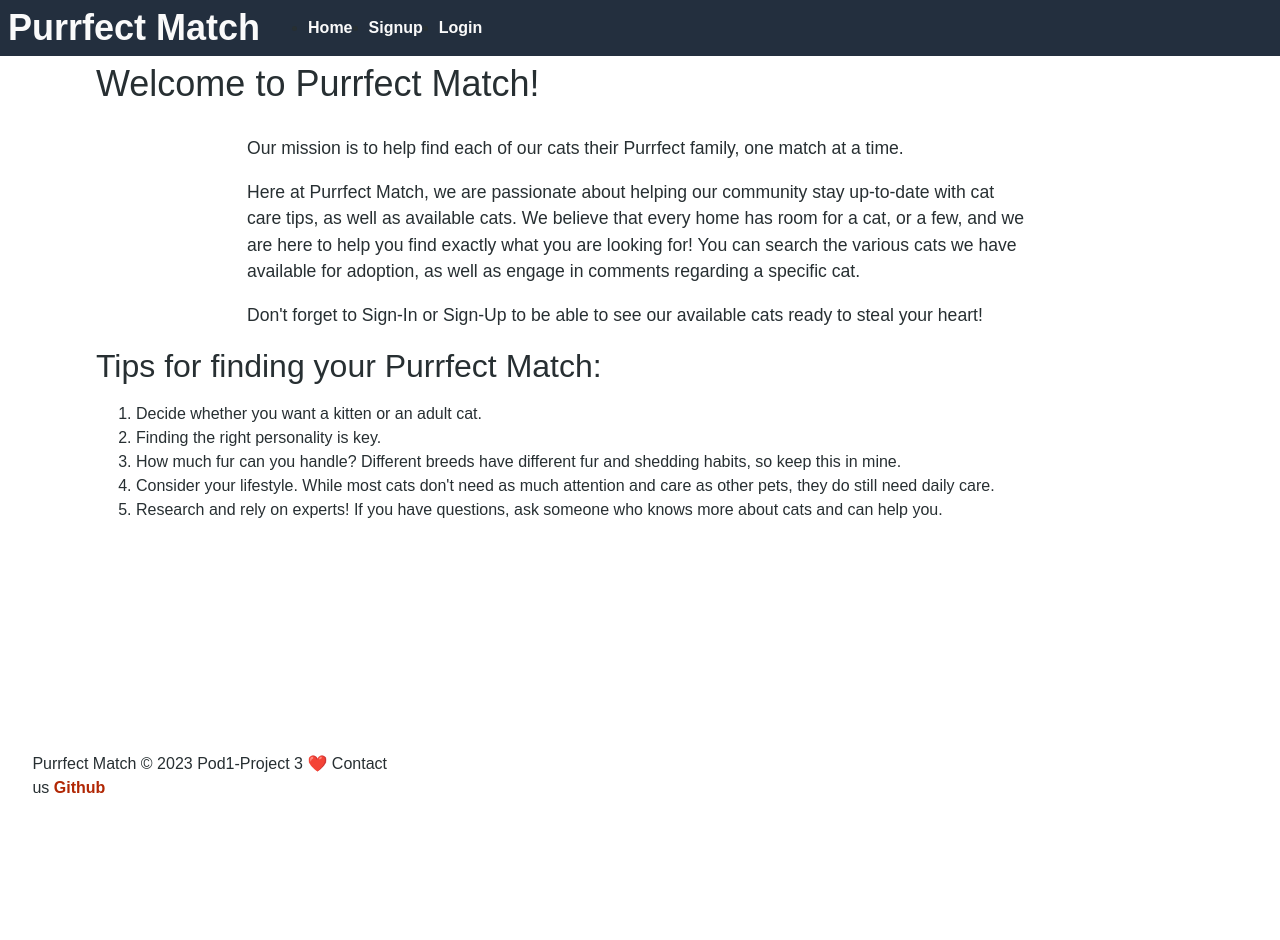
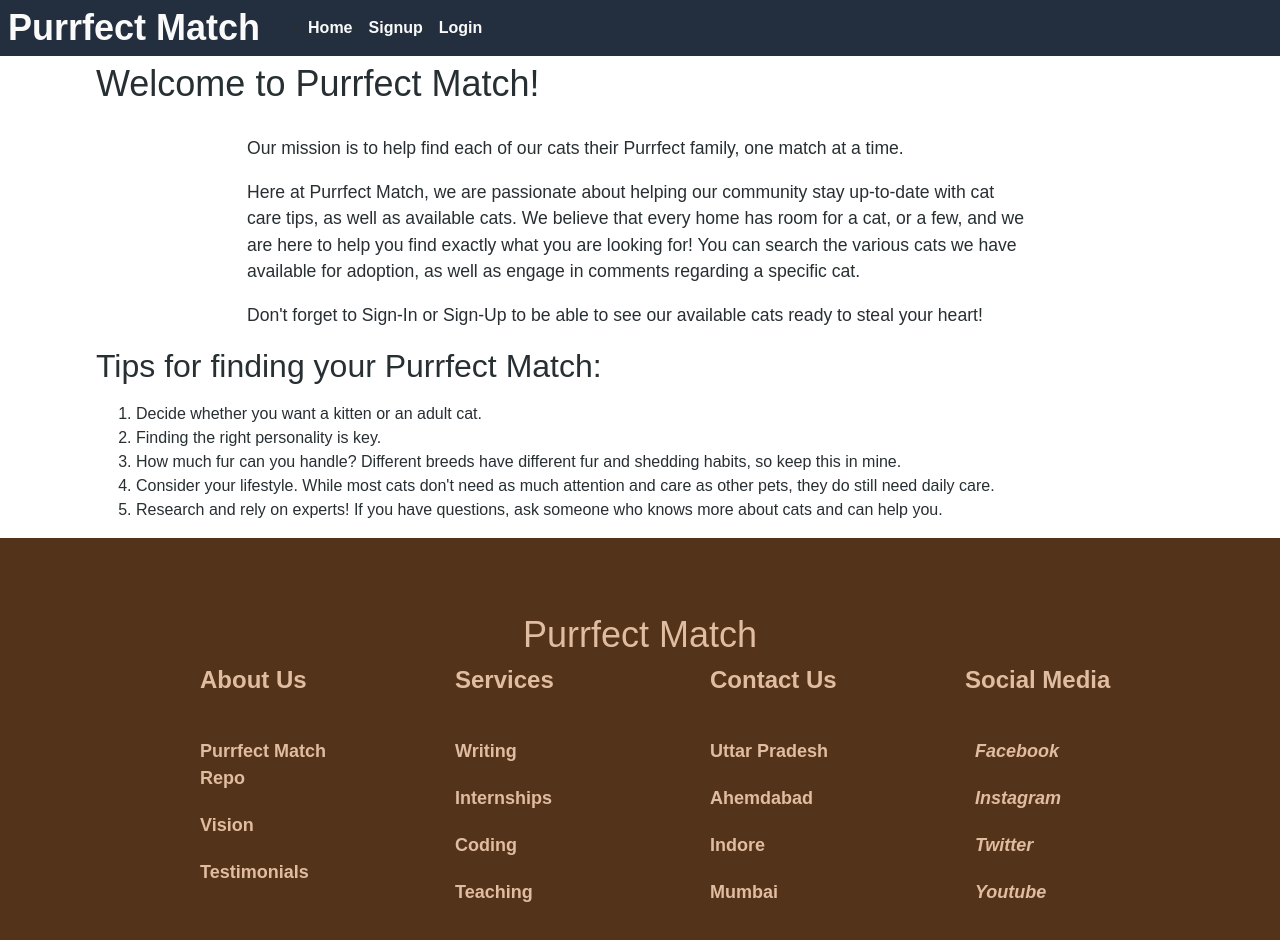
Before and after one commit to Kayla-Sullens/Purrfect-Match, a React (Vite) app in the folder client/: page / in a window 1280 px wide. Shown: the top 940 px of the page. Before the commit the page ends 800 px from the top, so only its background shows below. Built offline with nearby package versions, Linux system fonts and the light colour scheme.

Commit message:
Updated footer styling

```diff
--- a/client/src/App.jsx
+++ b/client/src/App.jsx
@@ -36,8 +36,8 @@ const App = () => {
       <div>
         <StoreProvider>
           <NavBar />
+          <Outlet />
           <Footer />
-          <Outlet />
         </StoreProvider>
       </div>
     </ApolloProvider>
--- a/client/src/components/Footer.jsx
+++ b/client/src/components/Footer.jsx
@@ -1,23 +1,119 @@
-import React from 'react'
+import React from "react";
+import {
+    Box,
+    FooterContainer,
+    Row,
+    Column,
+    FooterLink,
+    Heading,
+} from "./FooterStyles";
 
 const Footer = () => {
     return (
-        <div
-        className="d-flex w-100 justify-content-center"
-        style={{
-            position: 'absolute',
-            left: '0',
-            bottom: '0'
-            }}>
-        <footer className="footer mt-auto py-3 bg-light">
-            <div className="container">
-                <span className="text-muted">Purrfect Match © 2023 Pod1-Project 3 ❤️ </span>
-                <span className="text-muted">Contact us <a href='https://github.com/Kayla-Sullens/Purrfect-Match.git'>Github</a></span>
-            </div>
-        </footer>
-    </div>
-
-    )
-}
-
-export default Footer
+        <Box>
+            <h1
+                style={{
+                    color: "#e0bca0",
+                    textAlign: "center",
+                    marginTop: "10px",
+                }}
+            >
+                Purrfect Match
+            </h1>
+            <FooterContainer>
+                <Row>
+                    <Column>
+                        <Heading>About Us</Heading>
+                        <FooterLink href="https://github.com/Kayla-Sullens/Purrfect-Match.git">
+                            Purrfect Match Repo
+                        </FooterLink>
+                        <FooterLink href="#">
+                            Vision
+                        </FooterLink>
+                        <FooterLink href="#">
+                            Testimonials
+                        </FooterLink>
+                    </Column>
+                    <Column>
+                        <Heading>Services</Heading>
+                        <FooterLink href="#">
+                            Writing
+                        </FooterLink>
+                        <FooterLink href="#">
+                            Internships
+                        </FooterLink>
+                        <FooterLink href="#">
+                            Coding
+                        </FooterLink>
+                        <FooterLink href="#">
+                            Teaching
+                        </FooterLink>
+                    </Column>
+                    <Column>
+                        <Heading>Contact Us</Heading>
+                        <FooterLink href="#">
+                            Uttar Pradesh
+                        </FooterLink>
+                        <FooterLink href="#">
+                            Ahemdabad
+                        </FooterLink>
+                        <FooterLink href="#">
+                            Indore
+                        </FooterLink>
+                        <FooterLink href="#">
+                            Mumbai
+                        </FooterLink>
+                    </Column>
+                    <Column>
+                        <Heading>Social Media</Heading>
+                        <FooterLink href="#">
+                            <i className="fab fa-facebook-f">
+                                <span
+                                    style={{
+                                        marginLeft: "10px",
+                                    }}
+                                >
+                                    Facebook
+                                </span>
+                            </i>
+                        </FooterLink>
+                        <FooterLink href="#">
+                            <i className="fab fa-instagram">
+                                <span
+                                    style={{
+                                        marginLeft: "10px",
+                                    }}
+                                >
+                                    Instagram
+                                </span>
+                            </i>
+                        </FooterLink>
+                        <FooterLink href="#">
+                            <i className="fab fa-twitter">
+                                <span
+                                    style={{
+                                        marginLeft: "10px",
+                                    }}
+                                >
+                                    Twitter
+                                </span>
+                            </i>
+                        </FooterLink>
+                        <FooterLink href="#">
+                            <i className="fab fa-youtube">
+                                <span
+                                    style={{
+                                        marginLeft: "10px",
+                                    }}
+                                >
+                                    Youtube
+                                </span>
+                            </i>
+                        </FooterLink>
+                    </Column>
+                </Row>
+            </FooterContainer>
+        </Box>
+    );
+};
+export default Footer;
--- /dev/null
+++ b/client/src/components/FooterStyles.jsx
@@ -0,0 +1,65 @@
+
+import styled from "styled-components";
+
+export const Box = styled.div`
+    padding: 5% 2.5%;
+    background: #53331a;
+    // position: absolute;
+    bottom: 0;
+    width: 100%;
+
+    @media (max-width: 1000px) {
+        // padding: 70px 30px;
+    }
+`;
+
+export const FooterContainer = styled.div`
+    display: flex;
+    flex-direction: column;
+    justify-content: center;
+    max-width: 1000px;
+    margin: 0 auto;
+    /* background: red; */
+`;
+
+export const Column = styled.div`
+    display: flex;
+    flex-direction: column;
+    text-align: left;
+    margin-left: 60px;
+`;
+
+export const Row = styled.div`
+    display: grid;
+    grid-template-columns: repeat(
+        auto-fill,
+        minmax(185px, 1fr)
+    );
+    grid-gap: 20px;
+
+    @media (max-width: 1000px) {
+        grid-template-columns: repeat(
+            auto-fill,
+            minmax(200px, 1fr)
+        );
+    }
+`;
+
+export const FooterLink = styled.a`
+    color: #e0bca0;
+    margin-bottom: 20px;
+    font-size: 18px;
+    text-decoration: none;
+
+    &:hover {
+        color: white;
+        transition: 200ms ease-in;
+    }
+`;
+
+export const Heading = styled.p`
+    font-size: 24px;
+    color: #e0bca0;
+    margin-bottom: 40px;
+    font-weight: bold;
+`;
```
Also changed, not shown: package.json (+11 -1 lines), 1 other file (tests, documents, lock files or other folders).
